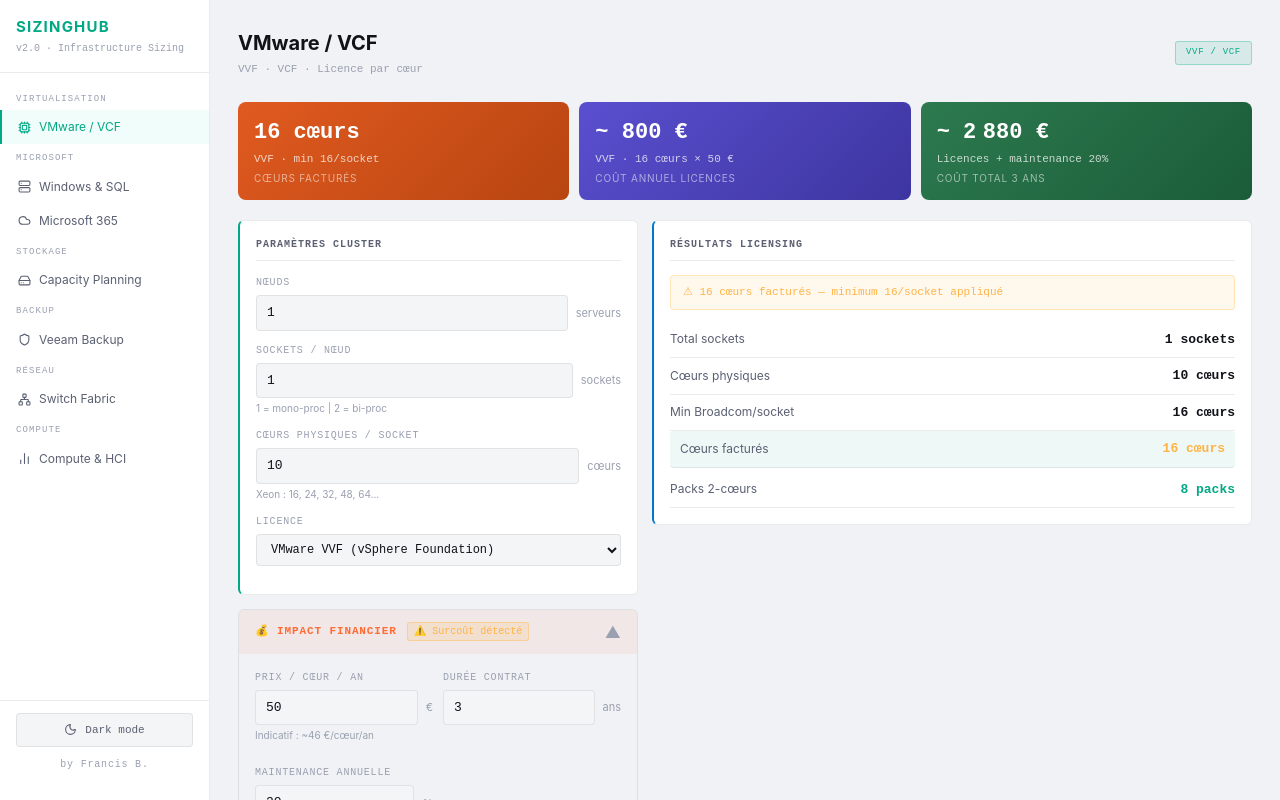
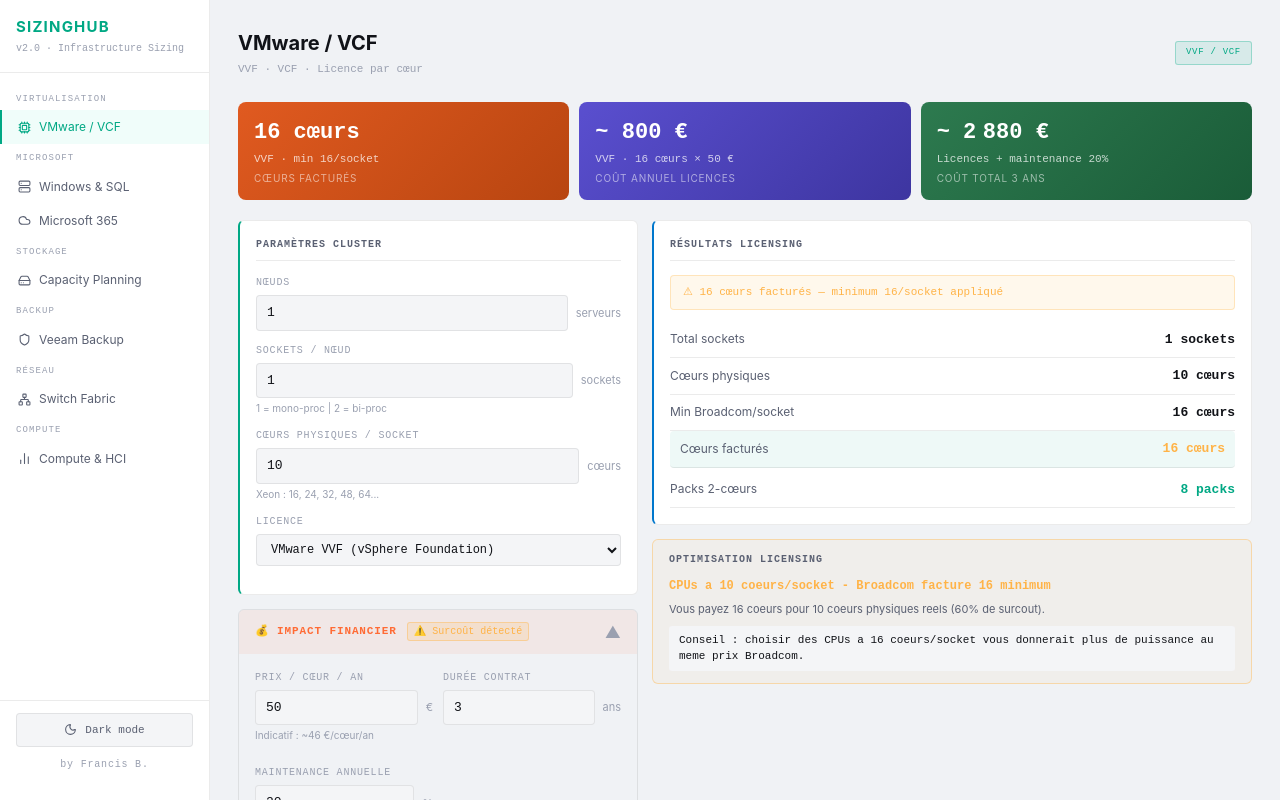
Before and after one commit to darknrall89/SizingHUB, a React (Vite) app: page / in a window 1280 px wide. Shown: the top 800 px of the page. Built offline with nearby package versions, Linux system fonts and the light colour scheme.

Commit message:
feat: bloc Optimisation licensing déplacé dans col droite sous Résultats

```diff
--- a/src/SizingHub.jsx
+++ b/src/SizingHub.jsx
@@ -321,6 +321,10 @@
           <RR label="Min Broadcom/socket" value={fmt(r.billedPerSocket)+" cœurs"}/>
           <RR label="Cœurs facturés"      value={fmt(r.totalBilled)+" cœurs"} color={r.surcharge?"#ffb347":th.accent} highlight/>
           <RR label="Packs 2-cœurs"       value={fmt(r.packs)+" packs"} color={th.accent}/>
+        </div>
+        <div style={{borderRadius:6,border:`1px solid ${r.showOpt?"rgba(255,181,71,0.4)":th.border}`,padding:"12px 16px",background:r.showOpt?"rgba(255,181,71,0.05)":"rgba(0,212,170,0.04)"}}>
+          <div style={{fontSize:10,fontWeight:600,color:th.t2,textTransform:"uppercase",letterSpacing:"0.1em",marginBottom:10,fontFamily:"monospace"}}>Optimisation licensing</div>
+          {r.showOpt?(<div><div style={{fontSize:12,color:"#ffb347",fontFamily:"monospace",fontWeight:600,marginBottom:6}}>CPUs a {cores} coeurs/socket - Broadcom facture 16 minimum</div><div style={{fontSize:11,color:th.t2,marginBottom:8}}>Vous payez {fmt(r.totalBilled)} coeurs pour {fmt(r.totalPhys)} coeurs physiques reels ({r.surPct}% de surcout).</div><div style={{padding:"6px 10px",background:th.bg2,borderRadius:3,fontSize:11,color:th.t1,fontFamily:"monospace"}}>Conseil : choisir des CPUs a 16 coeurs/socket vous donnerait plus de puissance au meme prix Broadcom.</div></div>):(<div style={{fontSize:11,color:th.accent}}>Configuration optimale - coeurs physiques 16/socket, aucun surcout Broadcom</div>)}
         </div>
 
 
```
